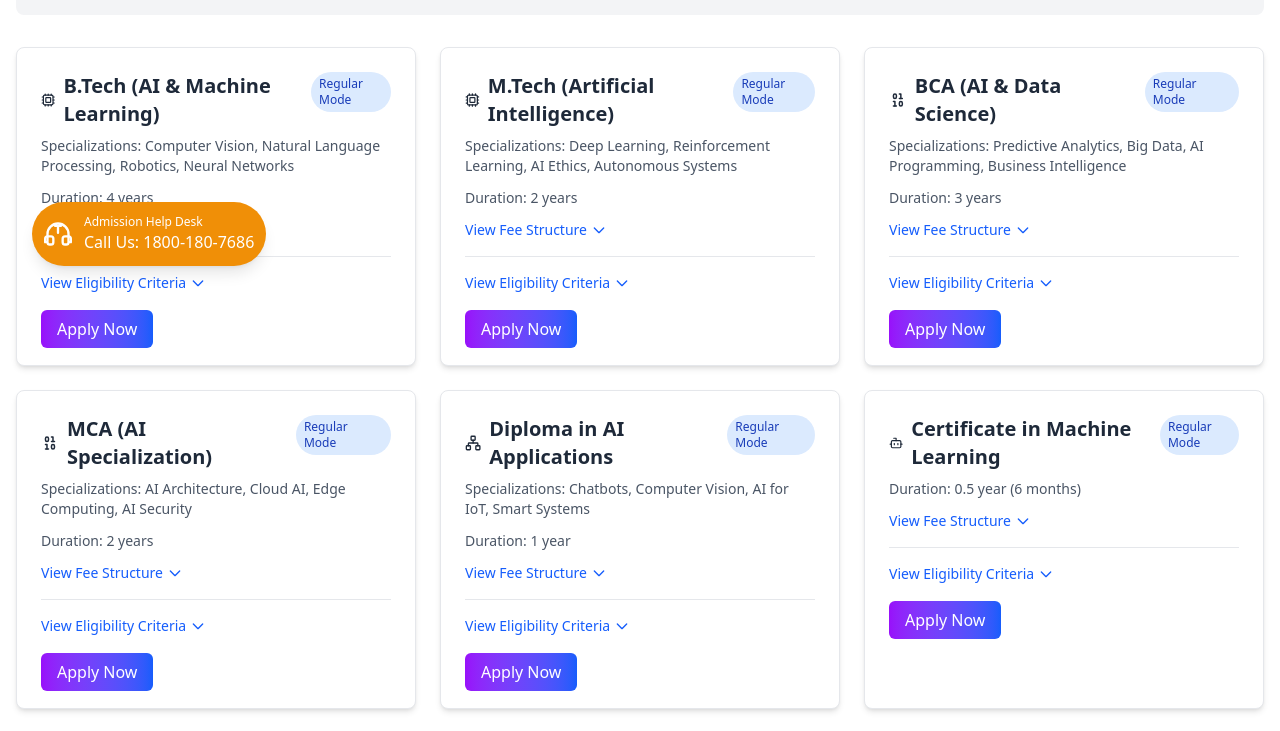
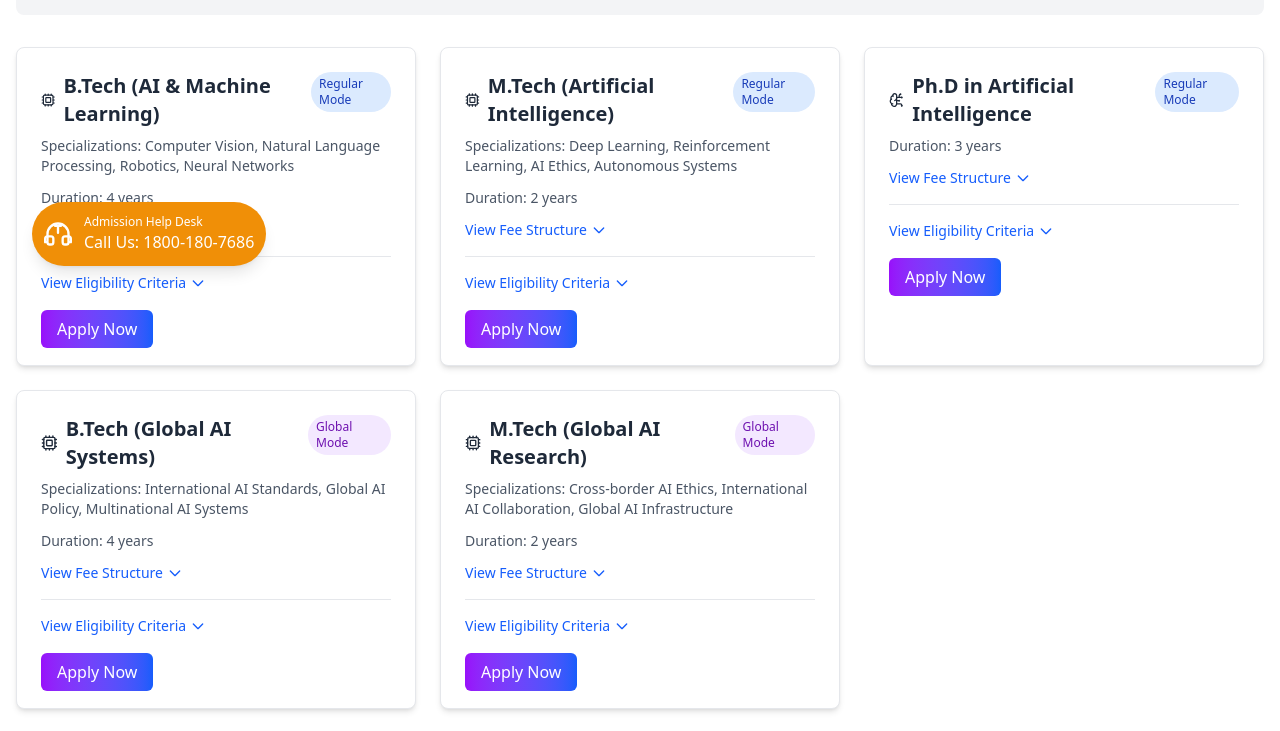
Before and after one commit to Saroj-Eductaion-Group/SIU, a React (Vite) app: page /academics/Saroj-Institute-of-Artificial-Intelligence in a window 1280 px wide. Shown: the part 502-1233 px from the top of the page. Built offline with nearby package versions, Linux system fonts and the light colour scheme.

Commit message:
Updated SIAI

```diff
--- a/src/pages/InstitutePages/Ai.jsx
+++ b/src/pages/InstitutePages/Ai.jsx
@@ -42,53 +42,7 @@ const InstituteArtificialIntelligence = () => {
         duration_in_yrs: 2,
         fees: { year1: 125000, year2: 125000, total: 250000 }
       },
-      {
-        degree: "BCA (AI & Data Science)",
-        mode: "Regular Mode",
-        level: "ug",
-        specializations: "Predictive Analytics, Big Data, AI Programming, Business Intelligence",
-        duration_in_yrs: 3,
-        fees: { year1: 95000, year2: 95000, year3: 95000, total: 285000 }
-      },
-      {
-        degree: "MCA (AI Specialization)",
-        mode: "Regular Mode",
-        level: "pg",
-        specializations: "AI Architecture, Cloud AI, Edge Computing, AI Security",
-        duration_in_yrs: 2,
-        fees: { year1: 110000, year2: 110000, total: 220000 }
-      },
-      {
-        degree: "Diploma in AI Applications",
-        mode: "Regular Mode",
-        level: "diploma",
-        specializations: "Chatbots, Computer Vision, AI for IoT, Smart Systems",
-        duration_in_yrs: 1,
-        fees: { total: 90000 }
-      },
-      {
-        degree: "Certificate in Machine Learning",
-        mode: "Regular Mode",
-        level: "certificate",
-        duration_in_yrs: 0.5,
-        fees: { total: 45000 }
-      },
-      {
-        degree: "B.Sc (Cognitive Science)",
-        mode: "Regular Mode",
-        level: "ug",
-        specializations: "Human-AI Interaction, Neural Science, Computational Psychology",
-        duration_in_yrs: 3,
-        fees: { year1: 85000, year2: 85000, year3: 85000, total: 255000 }
-      },
-      {
-        degree: "M.Sc (AI & Robotics)",
-        mode: "Regular Mode",
-        level: "pg",
-        specializations: "Autonomous Systems, Humanoid Robotics, Swarm Intelligence",
-        duration_in_yrs: 2,
-        fees: { year1: 115000, year2: 115000, total: 230000 }
-      },
+
       {
         degree: "Ph.D in Artificial Intelligence",
         mode: "Regular Mode",
@@ -102,7 +56,7 @@ const InstituteArtificialIntelligence = () => {
         level: "ug",
         specializations: "International AI Standards, Global AI Policy, Multinational AI Systems",
         duration_in_yrs: 4,
-        fees: { year1: 180000, year2: 180000, year3: 180000, year4: 180000, total: 720000 }
+        fees: { year1: 160000, year2: 160000, year3: 160000, year4: 160000, total: 640000 }
       },
       {
         degree: "M.Tech (Global AI Research)",
@@ -110,7 +64,7 @@ const InstituteArtificialIntelligence = () => {
         level: "pg",
         specializations: "Cross-border AI Ethics, International AI Collaboration, Global AI Infrastructure",
         duration_in_yrs: 2,
-        fees: { year1: 190000, year2: 190000, total: 380000 }
+        fees: { year1: 175000, year2: 175000, total: 350000 }
       }
     ],
     eligibility: {
```
